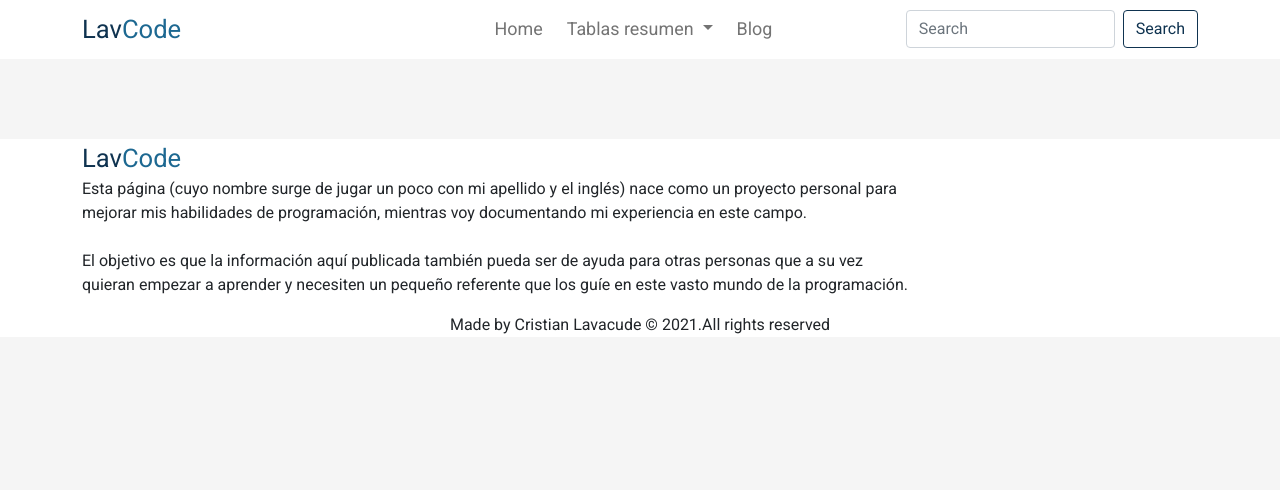
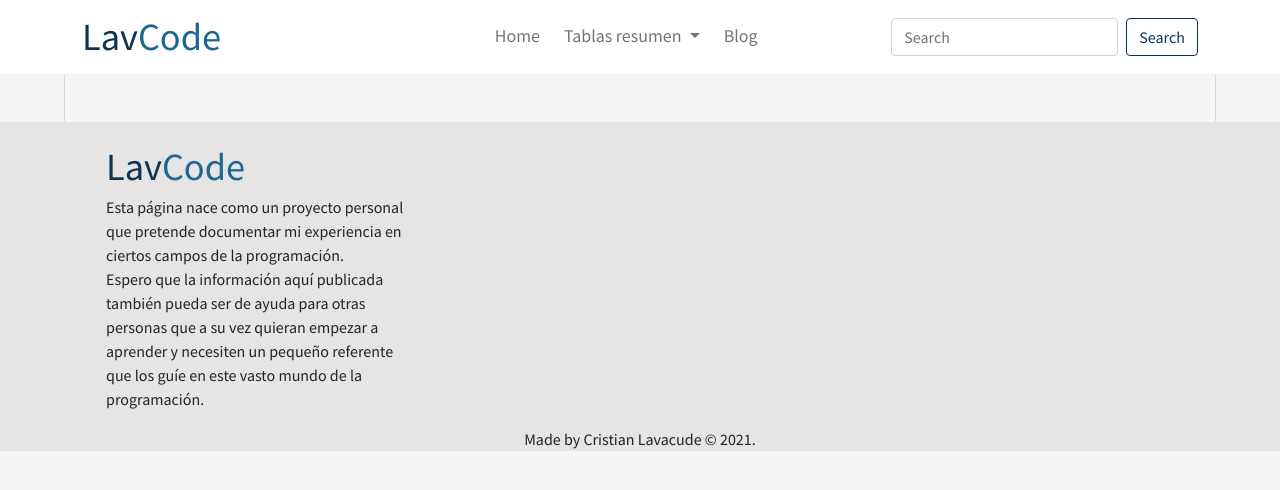
Before and after one commit to cdlavacudeg/Blog_LavCode, a Django app: template mysite/home/templates/base.html in a window 1280 px wide. Shown: the top 490 px of the page. Run offline with Django 3.2, Linux system fonts and the light colour scheme; the template is opened without the code that fills it, so the values that code supplies are empty; some libraries are stand-ins or nearby versions.

Commit message:
Cambios a archivo css,template base y home_list, mejora visual de pagina de inicio

```diff
--- a/mysite/home/static/css/main.css
+++ b/mysite/home/static/css/main.css
@@ -7,12 +7,12 @@
 }
 
 body{
-    font-family: 'Roboto',sans-serif;
+    font-family: 'Source Sans Pro',sans-serif;
     background-color: whitesmoke;
 }
 
 h1,h2,h3,h4,h5{
-    font-family: 'Open Sans',sans-serif;
+    font-family: 'Roboto',sans-serif;
     font-weight: 700;
 }
 
@@ -30,7 +30,7 @@ h1,h2,h3,h4,h5{
     margin:0;
     width: 25%;
     text-align: left;
-    font-size: 2vw;
+    font-size: 3vw;
     text-decoration: none;
     font-weight: 300;
 }
@@ -48,20 +48,64 @@ h1,h2,h3,h4,h5{
 
 .footer-c{
     position: relative;
+    background-color: rgb(230, 228, 228);
     bottom: 0;
     width: 100%;
     padding-bottom: 0;
     margin-bottom: 0;
-    margin-top: 2rem;
+    margin-top: 0;
+    padding-top: 1rem;
 }
 
-@media only screen and (max-width: 720px) {
+.hero{
+    position: relative;
+    width: 90%;
+    left: 5%;
+    padding-bottom: 0;
+    margin-bottom: 0%;
+    border-left:1px solid rgb(216, 214, 214);
+    border-right:1px solid rgb(216, 214, 214);
+    border-radius: 2px;
+}
+
+/* Css home_list*/
+.fecha-p{
+    font-style: italic;
+    font-size: medium;
+    font-weight: lighter;
+}
+
+.linea-lateral{
+    border-left: thin solid rgb(216, 214, 214);
+  }
+
+.titulo-g{
+    border-bottom:2px solid var(--blueDark);
+}
+.shadow-pre{
+    box-shadow: 0.2rem .2rem .15rem rgba(0,0,0,.075)
+}
+
+
+
+
+
+
+
+/*Responsive menu nav fon size*/
+@media only screen and (max-width: 780px) {
     .navbar-logo{
-        font-size: 4vh;
+        font-size: 6vh;
     }
 
     .navbar{
-        font-size:3.4vw;
+        font-size:4vw;
         text-align: center;
     }
+
+    .linea-lateral{
+        border-top: medium solid rgb(216, 214, 214);
+        border-left: none;
+        margin-top: 1rem;
+      }
   }
--- a/mysite/home/templates/base.html
+++ b/mysite/home/templates/base.html
@@ -11,10 +11,10 @@
     <link href="https://cdn.jsdelivr.net/npm/bootstrap@5.1.0/dist/css/bootstrap.min.css" rel="stylesheet" integrity="sha384-KyZXEAg3QhqLMpG8r+8fhAXLRk2vvoC2f3B09zVXn8CA5QIVfZOJ3BCsw2P0p/We" crossorigin="anonymous">
 
     <!--Fonts from Googlefonts-->
-    <!--font-family: 'Open Sans', sans-serif; font-family: 'Roboto', sans-serif;-->
+    <!--font-family: 'Roboto', sans-serif; font-family: 'Source Sans Pro', sans-serif;-->
     <link rel="preconnect" href="https://fonts.googleapis.com">
     <link rel="preconnect" href="https://fonts.gstatic.com" crossorigin>
-    <link href="https://fonts.googleapis.com/css2?family=Open+Sans&family=Roboto&display=swap" rel="stylesheet">
+    <link href="https://fonts.googleapis.com/css2?family=Roboto:wght@300&family=Source+Sans+Pro&display=swap" rel="stylesheet">
     <!--Css local-->
     {% load static %}
     <link href="{% static 'css\main.css'%}" rel="stylesheet">
@@ -95,7 +95,8 @@
             {% endblock content1 %}
           </div>
 
-          <div class="col-lg-4">
+
+          <div class="col-lg-4 linea-lateral">
             {% block content2 %}
             {% endblock content2 %}
           </div>
@@ -110,28 +111,34 @@
   </section>
 
       <!--Footer Section-->
-      <footer class='bg-white footer-c'>
+      <footer class='footer-c'>
         <div class="container">
           <div class="row">
-            <div class="col-md-9 text-justify">
+            <div class="col-md-4 text-justify">
+              <div class="container">
               <a href="#" class="navbar-logo"><span style="color: var(--blueDark);">Lav</span><span style="color:var(--blueLightDark)">Code</span></a>
 
               <p class="text-justify">
-                Esta página (cuyo nombre surge de jugar un poco con mi apellido y el inglés) nace como un proyecto personal para mejorar mis habilidades de programación, mientras voy documentando mi experiencia en este campo.<br/><br> El objetivo es que la información aquí publicada también pueda ser de ayuda para otras personas que a su vez quieran empezar a aprender y necesiten un pequeño referente que los guíe en este vasto mundo de la programación.
+                Esta página nace como un proyecto personal que pretende documentar mi experiencia en ciertos campos de la programación.<br/> Espero que la información aquí publicada también pueda ser de ayuda para otras personas que a su vez quieran empezar a aprender y necesiten un pequeño referente que los guíe en este vasto mundo de la programación.
 
               </p>
+            </div>
+          </div>
 
-            </div>
+          <div class="col-md-4">
+            {% block footer1 %}
+            {% endblock footer1 %}
+          </div>
 
-            <div class="col-md-3">
-              {% block footer %}
-              {% endblock footer %}
-            </div>
+          <div class="col-md-4">
+            {% block footer2 %}
+            {% endblock footer2 %}
+          </div>
 
             </div>
           </div>
           <div class="w-100 text-center p-0">
-            <span>Made by Cristian Lavacude &copy; 2021.All rights reserved</span>
+            <span>Made by Cristian Lavacude &copy; 2021.</span>
           </div>
         </div>
       </footer>
```
Also changed, not shown: mysite/home/templates/home/home_list.html (+34 -8 lines), mysite/db.sqlite3, 1 other file.
